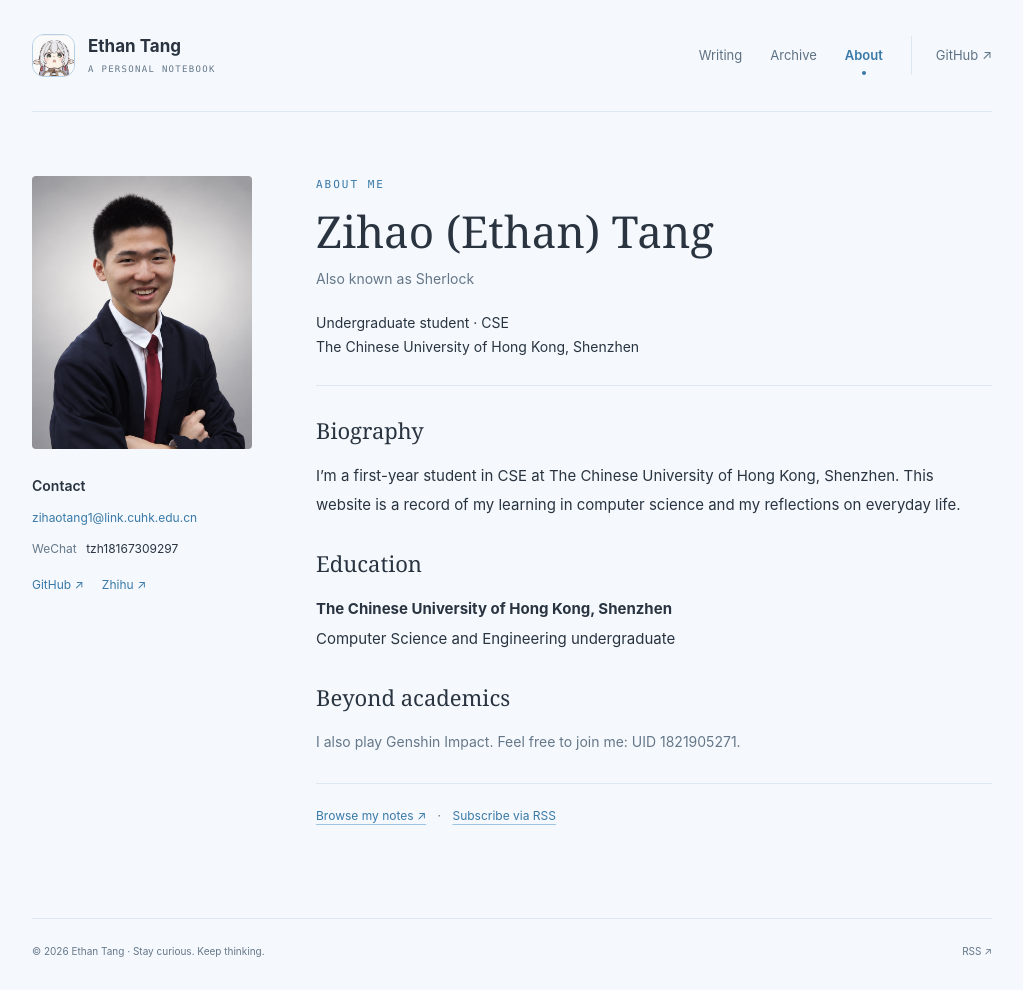
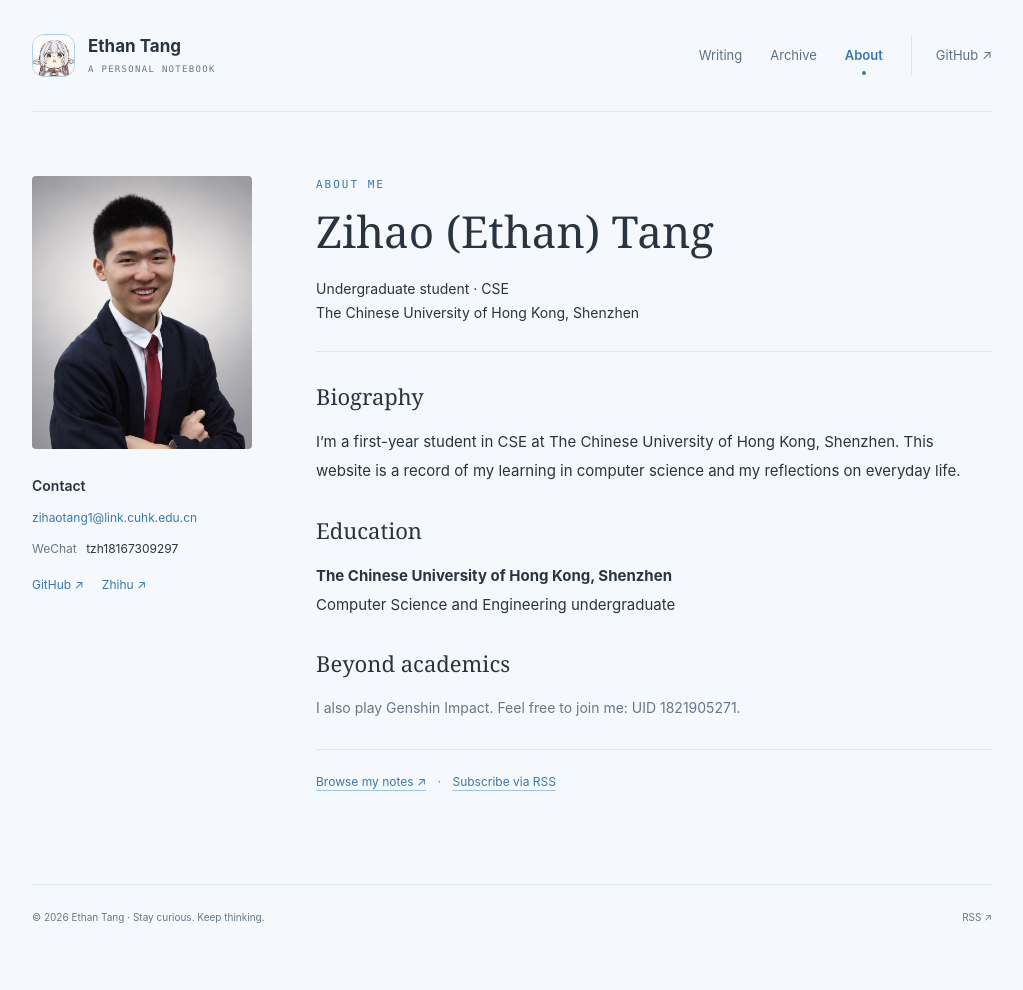
Before and after one commit to ethanzihao/ethanzihao.github.io, a Jekyll site: the page built from about.md, in a window 1280 px wide. Shown: the whole page, without its empty margins (128-1151 px from the left). Built offline with Jekyll 4.4.1, drawn with Linux system fonts in a browser that asks for light colours; after the commit the page ends 956 px from its top, so only the background shows below that.

Commit message:
Small approvement

```diff
--- a/about.md
+++ b/about.md
@@ -22,7 +22,6 @@ permalink: /about/
     <header class="profile-heading">
       <p class="eyebrow">ABOUT ME</p>
       <h1>Zihao (Ethan) Tang</h1>
-      <p class="profile-alias">Also known as Sherlock</p>
       <p class="profile-affiliation">Undergraduate student · CSE<br>The Chinese University of Hong Kong, Shenzhen</p>
     </header>
     <div class="prose profile-bio">
```
